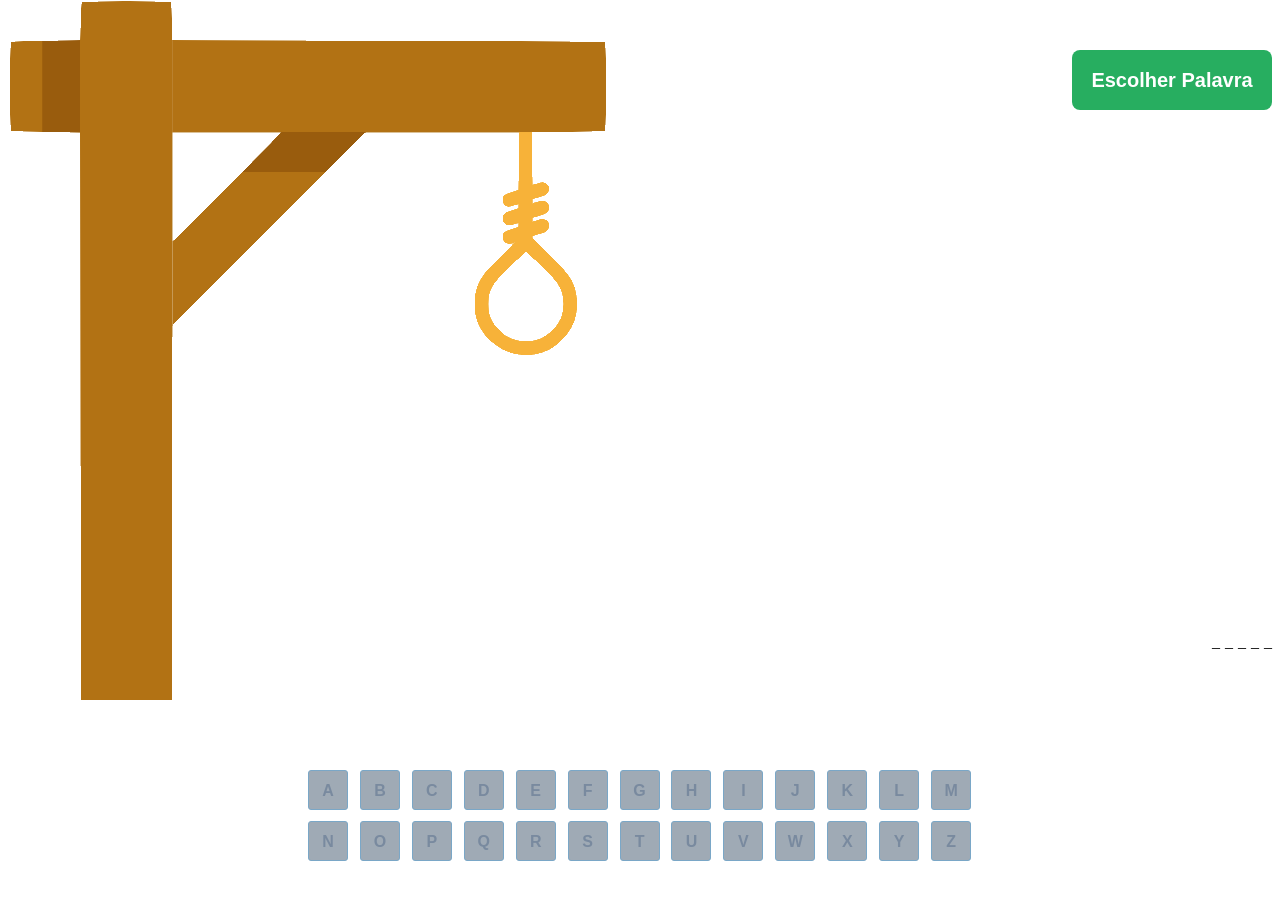
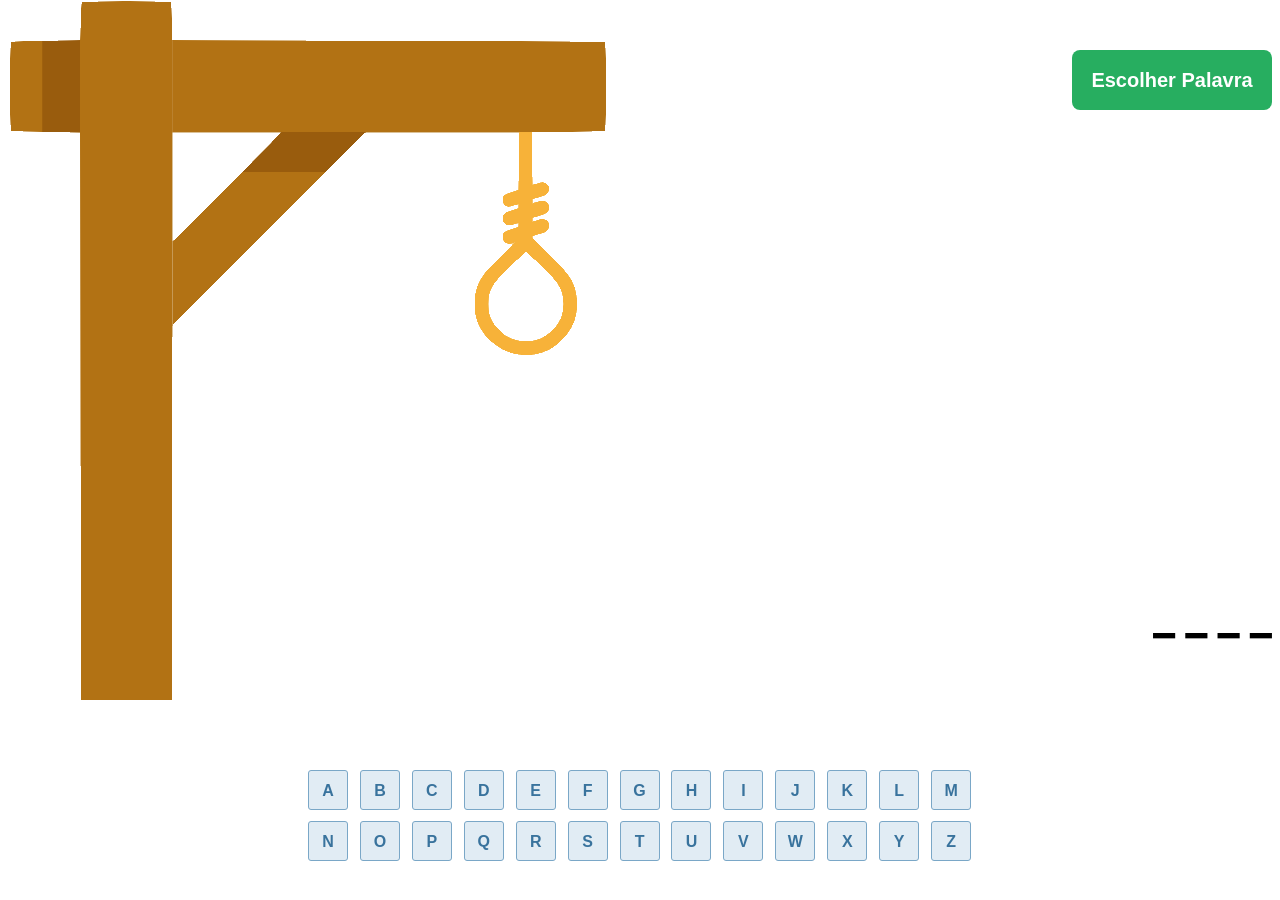
Before and after one commit to csjhonathan/jogoforca, a React (Create React App) app: page / in a window 1280 px wide. Both pictures are taken after a click on the button "Escolher Palavra". Shown: the top 900 px of the page. Built offline with nearby package versions, Linux system fonts and the light colour scheme.

Commit message:
escolher palavra implementado

```diff
--- a/public/index.html
+++ b/public/index.html
@@ -3,7 +3,7 @@
   <head>
     <meta charset="utf-8" />
     <meta name="viewport" content="width=device-width, initial-scale=1" />
-    <title>React App</title>
+    <title>Jogo da Forca React</title>
   </head>
   <body>
     <noscript>You need to enable JavaScript to run this app.</noscript>
--- a/src/App.js
+++ b/src/App.js
@@ -1,11 +1,20 @@
+import { useState } from "react";
 import Jogo from "./components/Jogo/Jogo";
 import Letras from "./components/Letras/Letras";
+import palavras from "./palavras";
 
 function App() {
+  const [palavraAtual, setPalavraAtual] = useState("");
+  const [enable, setEnabled] = useState(true);
   return (
     <div className="App">
-      <Jogo />
-      <Letras />
+      <Jogo
+      palavraAtual = {palavraAtual}
+      setPalavraAtual = {setPalavraAtual}
+      enable = {enable}
+      setEnabled = {setEnabled}
+      />
+      <Letras enable = {enable}/>
     </div>
   );
 }
--- a/src/assets/styles/styles.css
+++ b/src/assets/styles/styles.css
@@ -1,3 +1,8 @@
+@import url('https://fonts.googleapis.com/css2?family=Roboto:wght@100;300;400;500;700&display=swap');
+
+body{
+  font-family: 'Roboto', sans-serif;
+}
 .App {
   display: flex;
   flex-direction: column;
@@ -30,10 +35,14 @@
   color: #798A9F;
 
 }
-
+.letra:hover{
+  background: #9FAAB5;
+  transition: all .3s;
+}
 .enabled {
   background: #E1ECF4;
   color: #39739D;
+  transition: all .3s;
 }
 
 .wordArea {
@@ -63,7 +72,11 @@
   display: flex;
   align-items: center;
   justify-content: flex-end;
+  font-weight: 700;
+  color: black;
+  font-size: 50px;
+  line-height: 68px;
 }
 .currentWordLetter{
-  margin-left: 5px ;
+  margin-left: 10px ;
 }
--- a/src/components/Jogo/Jogo.jsx
+++ b/src/components/Jogo/Jogo.jsx
@@ -1,11 +1,16 @@
 import Palavra from "./Palavra/Palavra"
 import imagens from "../../utils/imagens"
 
-export default function Game (props) {
+export default function Jogo ({palavraAtual, setPalavraAtual, enable, setEnabled}) {
   return (
     <div className="jogo">
       <img src={imagens[0]} alt="" />
-      <Palavra />
+      <Palavra
+      palavraAtual = {palavraAtual}
+      setPalavraAtual = {setPalavraAtual}
+      enable = {enable}
+      setEnabled = {setEnabled}
+      />
     </div>
   )
 }
--- a/src/components/Jogo/Palavra/Palavra.jsx
+++ b/src/components/Jogo/Palavra/Palavra.jsx
@@ -1,18 +1,20 @@
-import palavras from "../../../palavras"
-
-export default function Palavra(props) {
-
+import palavras from "../../../palavras";
+export default function Palavra({palavraAtual, setPalavraAtual, enable, setEnabled}) {
   const selecionaPalavra = () => {
     const indiceAleatorio = parseInt(Math.random() * palavras.length) - 1;
-    console.log(palavras[indiceAleatorio])
-    return palavras[indiceAleatorio]
+    // console.log(palavras[indiceAleatorio], palavras[indiceAleatorio].split(""), indiceAleatorio)
+    setPalavraAtual(palavras[indiceAleatorio]);
+    const palavraAtualArr = palavras[indiceAleatorio].split("");
+    if(enable===true){
+      setEnabled(false)
+    }
   }
   return (
     <div className="wordArea">
       <button className="selectWord" onClick={() => selecionaPalavra()}>Escolher Palavra</button>
-      <div className="currentWord">{selecionaPalavra().split("").map(e => {
+      <div className="currentWord">{palavraAtual.split("").map((e, index) => {
         return (
-          <span key={e} className = "currentWordLetter">_</span>
+          <span key={index} className = "currentWordLetter">_</span>
         )
       })}
       </div>
--- a/src/components/Letras/Letras.jsx
+++ b/src/components/Letras/Letras.jsx
@@ -1,10 +1,16 @@
 import alfabeto from "../../utils/alfabeto"
 import LetrasButtons from "./LetrasButtons"
 
-export default function Letras (props){
+export default function Letras ({enable}){
   return (
     <div className="letras">
-      {alfabeto.map(l => <LetrasButtons letra = {l.toLocaleUpperCase()}/>)}
+      {alfabeto.map((l) =>{
+        return (
+        <LetrasButtons
+          letra = {l}
+          key = {l}
+          enable = {enable}/>)
+      } )}
     </div>
   )
 }
--- a/src/components/Letras/LetrasButtons.jsx
+++ b/src/components/Letras/LetrasButtons.jsx
@@ -1,5 +1,5 @@
-export default function LetrasButtons({letra}){
+export default function LetrasButtons({letra, enable}){
   return (
-    <button disabled className="letra">{letra}</button>
+    <button disabled = {enable} className={`letra ${enable===false? "enabled" : ""}`} onClick = {() => console.log(letra,enable)}>{letra.toLocaleUpperCase()}</button>
   )
 }
```
